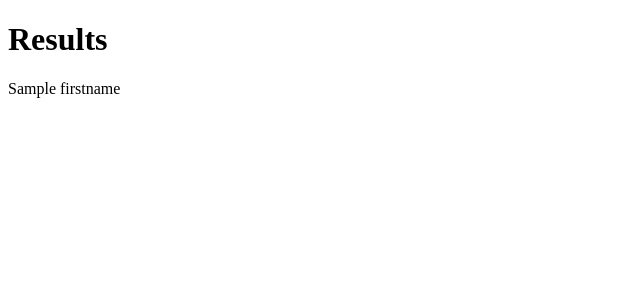
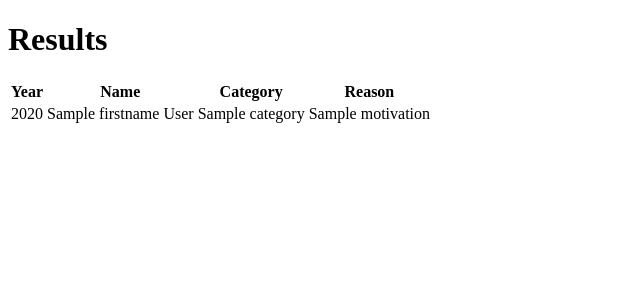
Before and after one commit to Zer0-M/SDSpring, a Flask app: template 08_mongosite/templates/results.html in a window 1280 px wide. Shown: the top 300 px of the page, without its empty margins (0-640 px from the left). Run offline with Flask 2, Linux system fonts and the light colour scheme; the template is opened without the code that fills it: most values are stand-ins (such as "Sample title", 1, 10 or a date in 2020); parts of the project's set-up code (start-up, migrations or seed data) failed here and were passed over.

Commit message:
made it prettier

```diff
--- a/08_mongosite/app.py
+++ b/08_mongosite/app.py
@@ -38,13 +38,27 @@ def categoryFinder(category,ip):
     for doc in docs:
         laureates.append(doc)
     return laureates
+def yearFinder(year,ip):
+    connection=pymongo.MongoClient(ip)
+    db=connection["ApacheHelicopters"]
+    collection=db["nobel_laureates"]
+    docs=collection.find({"prizes.year":year})
+    laureates=[]
+    for doc in docs:
+        laureates.append(doc)
+    return laureates
 
 @app.route("/results")
 def results():
-    query=request.args.get("query")
     ip=session.get("ip",None)
-    results=categoryFinder(query,ip)
-    return render_template("results.html",results=results[0])
+    results=[]
+    if "category" in request.args:
+        query=request.args.get("category")
+        results=categoryFinder(query,ip)
+    elif "year" in request.args:
+        query=request.args.get("year")
+        results=yearFinder(query,ip)
+    return render_template("results.html",results=results[:50])
 
 app.debug = True
 app.run()
--- a/08_mongosite/templates/results.html
+++ b/08_mongosite/templates/results.html
@@ -5,6 +5,22 @@
   </head>
   <body>
     <h1>Results</h1>
-    {{results["firstname"]}}
+    <table>
+      <tr>
+        <th>Year</th>
+        <th>Name</th>
+        <th>Category</th>
+        <th>Reason</th>
+      </tr>
+      {%for each in results%}
+        <tr>
+          <td>{{each["prizes"][0]["year"]}}</td>
+          <td>{{each["firstname"]}} {{each["surname"]}}</td>
+          <td>{{each["prizes"][0]["category"]}}</td>
+          <td>{{each["prizes"][0]["motivation"]}}</td>
+        </tr>
+      {%endfor%}
+    </table>
+
   </body>
 <html>
```
Also changed, not shown: 08_mongosite/templates/query.html (+12 -5 lines).
